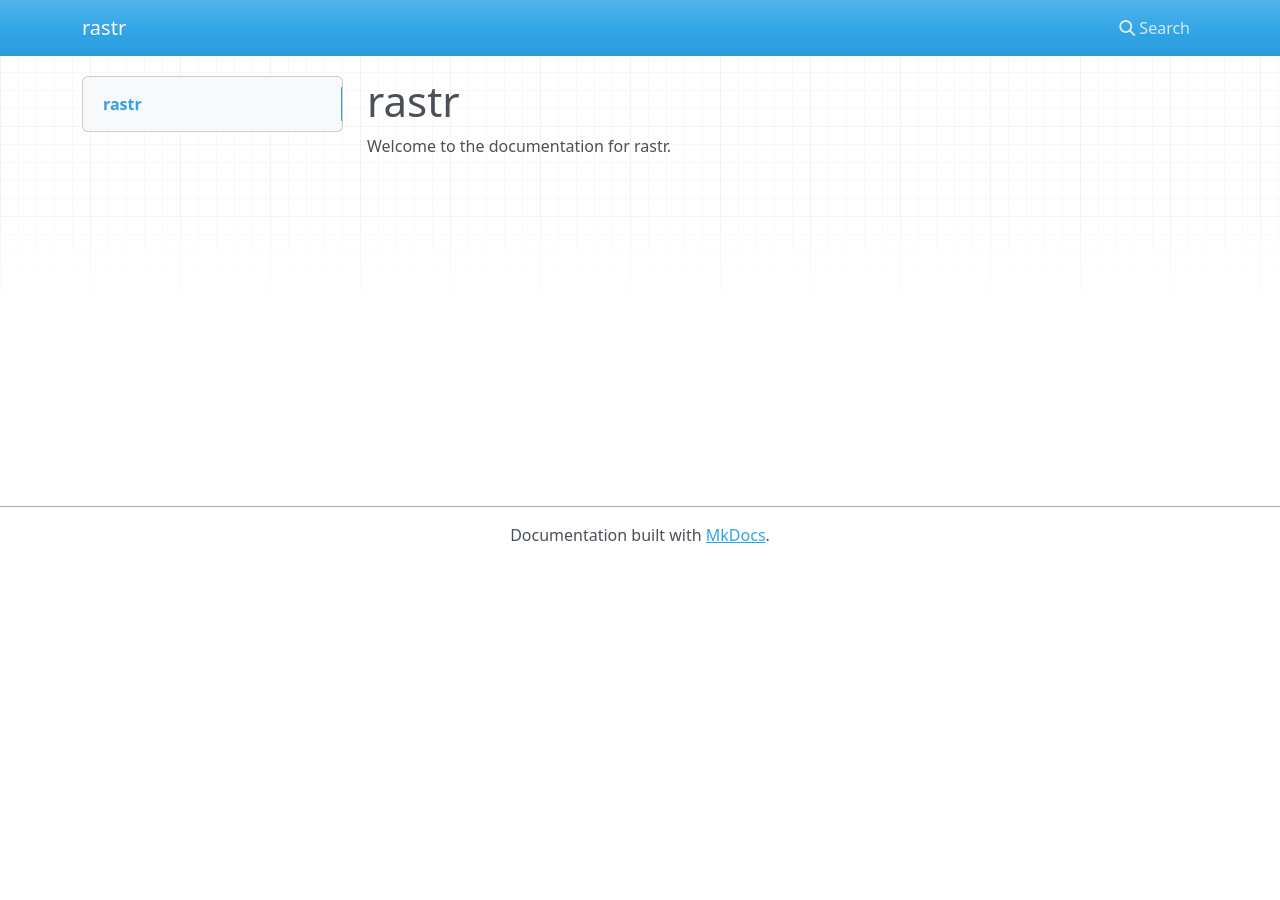
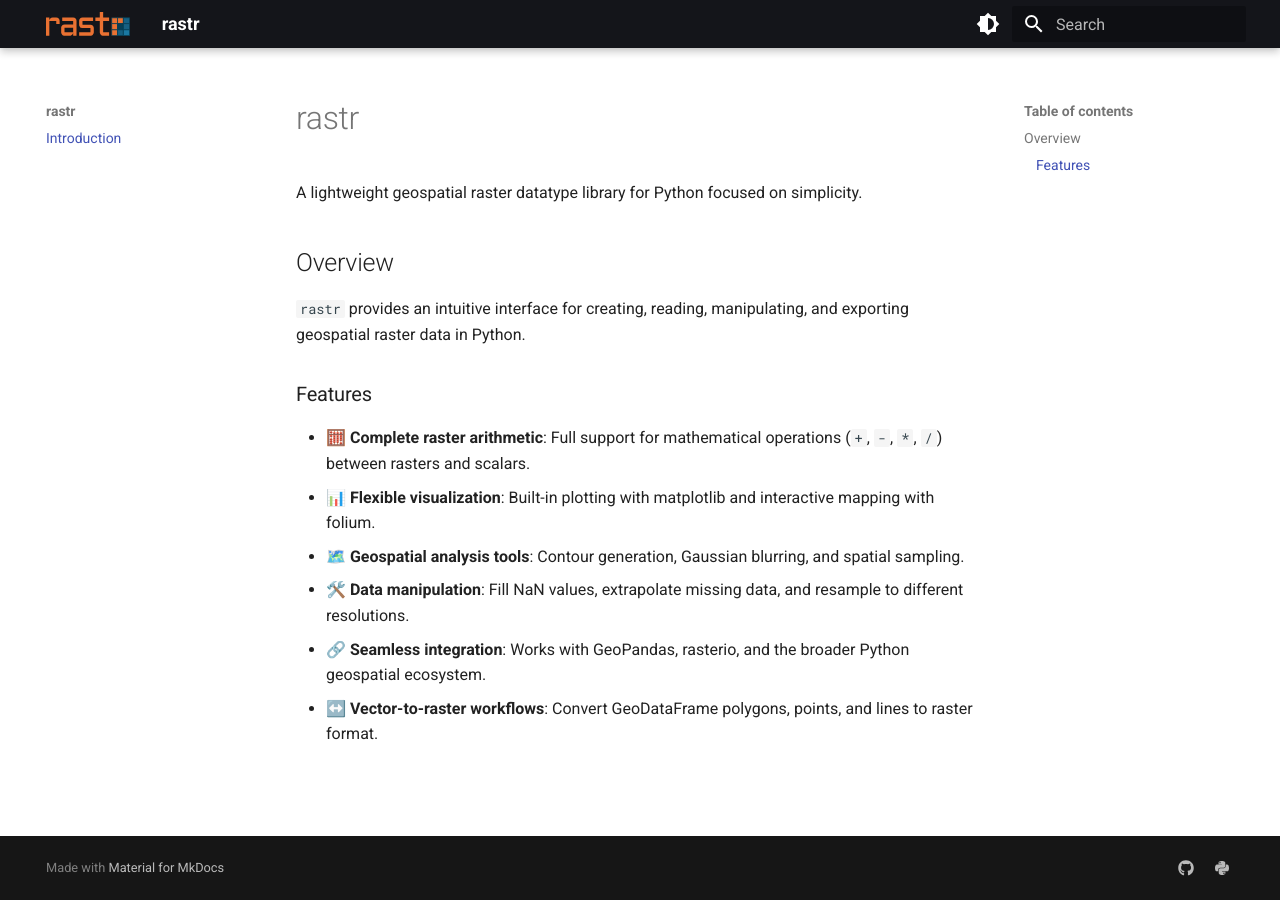
Before and after one commit to tonkintaylor/rastr, an MkDocs documentation site: the page built from docs/index.md, in a window 1280 px wide. Built offline with MkDocs 1.6.1 and Material for MkDocs 9.7.7, drawn with Linux system fonts in a browser that asks for light colours; nearby versions of some CDN libraries.

Commit message:
Configure `mkdocs`

```diff
--- a/docs/index.md
+++ b/docs/index.md
@@ -1,3 +1,16 @@
 # rastr
 
-Welcome to the documentation for rastr.
+A lightweight geospatial raster datatype library for Python focused on simplicity.
+
+## Overview
+
+`rastr` provides an intuitive interface for creating, reading, manipulating, and exporting geospatial raster data in Python.
+
+### Features
+
+- 🧮 **Complete raster arithmetic**: Full support for mathematical operations (`+`, `-`, `*`, `/`) between rasters and scalars.
+- 📊 **Flexible visualization**: Built-in plotting with matplotlib and interactive mapping with folium.
+- 🗺️ **Geospatial analysis tools**: Contour generation, Gaussian blurring, and spatial sampling.
+- 🛠️ **Data manipulation**: Fill NaN values, extrapolate missing data, and resample to different resolutions.
+- 🔗 **Seamless integration**: Works with GeoPandas, rasterio, and the broader Python geospatial ecosystem.
+- ↔️ **Vector-to-raster workflows**: Convert GeoDataFrame polygons, points, and lines to raster format.
--- a/mkdocs.yml
+++ b/mkdocs.yml
@@ -1,3 +1,40 @@
 site_name: rastr
+
 nav:
-  - Home: index.md
+  - Introduction: index.md
+
+theme:
+  name: material
+  logo: logo.svg
+  palette:
+    - media: "(prefers-color-scheme)"
+      toggle:
+        icon: material/brightness-6
+        name: Switch between light and dark mode
+    - media: "(prefers-color-scheme: dark)"
+      primary: black
+      scheme: slate
+      toggle:
+        icon: material/brightness-6
+        name: Switch to light mode
+    - media: "(prefers-color-scheme: light)"
+      primary: black
+      scheme: default
+      toggle:
+        icon: material/brightness-6
+        name: Switch to dark mode
+extra:
+  social:
+    - icon: fontawesome/brands/github
+      link: https://github.com/usethis-python/usethis-python
+    - icon: fontawesome/brands/python
+      link: https://pypi.org/project/usethis/
+
+plugins:
+  - search
+  - mkdocs-autoapi:
+      autoapi_dir: "src/rastr"
+  - mkdocstrings:
+      handlers:
+        python:
+          paths: ["src/rastr"]
--- a/pyproject.toml
+++ b/pyproject.toml
@@ -83,6 +83,9 @@ test = [
 ]
 doc = [
   "mkdocs>=1.6.1",
+  "mkdocs-autoapi[python]>=0.4.1",
+  "mkdocs-material>=9.7.0",
+  "mkdocstrings[python]>=0.30.1",
 ]
 uv = [
   "uv>=0.7.13",
```
Also changed, not shown: docs/requirements.txt (+157 -3 lines), 2 other files.
